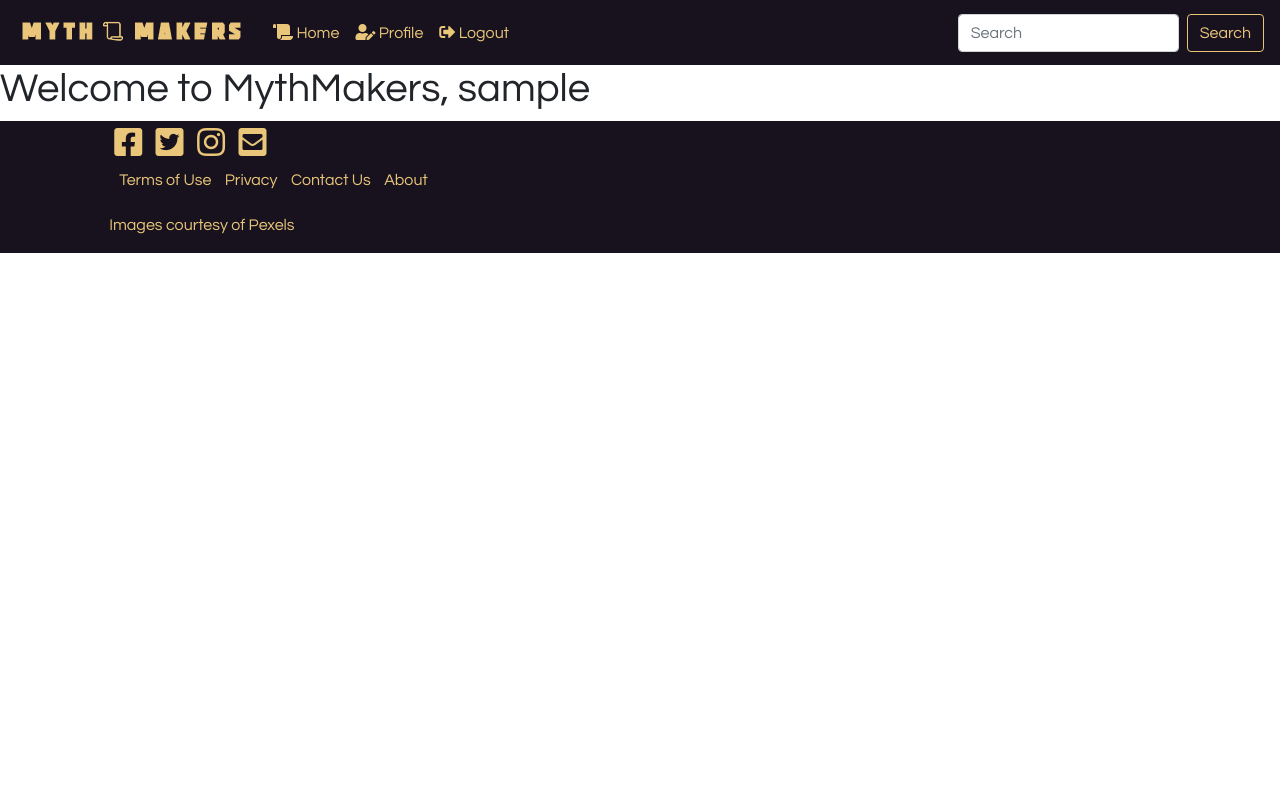
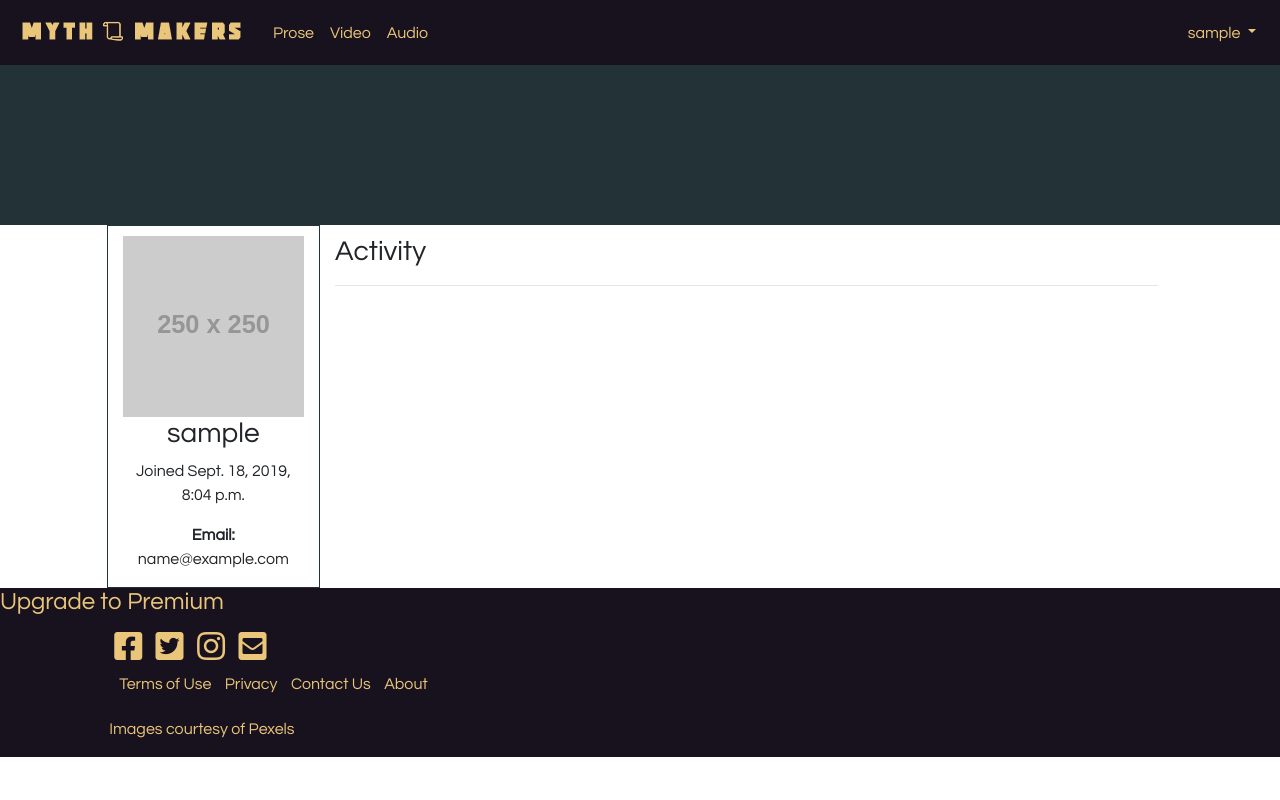
Before and after one commit to TwelvePercentHero/MythMaker, a Django app: page /profile/ in a window 1280 px wide. Run offline with Django 3.2, Linux system fonts and the light colour scheme; the visitor is signed in with stand-in values (Sample User, id 1); grey boxes labelled with a size stand in for pictures from a placeholder-image service; some libraries are stand-ins or nearby versions.

Commit message:
Updated navbar

```diff
--- a/accounts/templates/registration/profile.html
+++ b/accounts/templates/registration/profile.html
@@ -6,7 +6,30 @@
 
 <section class="container-fluid">
     <div class="row">
-        <h1>Welcome to MythMakers, {{ username }}</h1>
+        <div class="col-md-12 header-img">
+        </div>
+    </div>
+</section>
+
+<section class="container-fluid">
+    <div class="row">
+        <div class="col-xs-12 offset-md-1 col-md-2 user-details">
+            <img class="img-fluid" src="https://dummyimage.com/250x250/233237/fff.png&text=Profile+Image">
+            <h3>{{ username }}</h3>
+            <p>Joined {{ user.date_joined }}</p>
+            <p><strong>Email:</strong> {{ user.email }}</p>
+        </div>
+
+        <div class="col-xs-12 col-md-8 activity-pane">
+            <h3>Activity</h3>
+            <hr>
+        </div>
+    </div>
+</section>
+
+<section class="container-fluid dark-section">
+    <div class="row text-center">
+        <h4>Upgrade to Premium</h4>
     </div>
 </section>
 
--- a/main/static/css/styles.css
+++ b/main/static/css/styles.css
@@ -1,3 +1,5 @@
+/* Base Elements */
+
 body {
     font-family: 'Questrial', sans-serif;
 }
@@ -20,6 +22,40 @@ footer ul li {
     list-style: none;
     padding: 5px;
 }
+
+/* Navbar */
+
+.navbar-dark {
+    background-color: #18121E;
+    color: #fff;
+}
+
+.navbar-brand {
+    color: #EAC67A;
+}
+
+.navbar-dark .navbar-nav .nav-link {
+    color: #EAC67A;
+}
+
+.navbar-dark .navbar-nav .nav-link:hover {
+    color: #EDB234;
+}
+
+.navbar-dark .navbar-toggler {
+    border-color: #EAC67A;
+    background-color: #18121E;
+}
+
+.nav-link {
+    color: #EAC67A;
+}
+
+.dropdown-menu {
+    background-color: #18121E;
+}
+
+/* Home Page */
 
 .main-bg {
     height: 100vh;
@@ -44,11 +80,6 @@ footer ul li {
     color: #FFF;
 }
 
-.light-section {
-    background-color: #C2C4C4;
-    color: #18121E;
-}
-
 .dark-section h4 {
     color: #EAC67A;
 }
@@ -61,26 +92,7 @@ footer ul li {
     padding: 20px;
 }
 
-.navbar-dark {
-    background-color: #18121E;
-    color: #fff;
-}
-
-.navbar-brand {
-    color: #EAC67A;
-}
-
-.navbar-dark .navbar-nav .nav-link {
-    color: #EAC67A;
-}
-
-.navbar-dark .navbar-nav .nav-link:hover {
-    color: #EDB234;
-}
-
-.nav-link {
-    color: #EAC67A;
-}
+/* Buttons */
 
 .btn-outline-success {
     color: #EAC67A;
@@ -93,13 +105,34 @@ footer ul li {
     border-color: #FFF;
 }
 
-.navbar-dark .navbar-toggler {
-    border-color: #EAC67A;
-    background-color: #18121E;
-}
-
 .fas {
     color:#EAC67A;
+  }
+
+  /* Profile Page */
+
+  .header-img {
+    height: 20vh;
+    background: url('../images/profile-header.png');
+    background-repeat: no-repeat;
+    background-attachment: scroll;
+    -webkit-background-size: cover;
+    -moz-background-size: cover;
+    -o-background-size: cover;
+    background-size: cover;
+    display: flex;
+    align-items: center;
+    justify-content: center;
+  }
+
+  .user-details {
+      border: 0.5px solid #233237;
+      text-align: center;
+      padding-top: 10px;
+  }
+
+  .activity-pane {
+    padding-top: 10px;
   }
 
 
--- a/main/templates/main/base.html
+++ b/main/templates/main/base.html
@@ -24,28 +24,38 @@
     <div class="collapse navbar-collapse" id="navbarTogglerDemo02">
       <ul class="navbar-nav mr-auto mt-2 mt-lg-0">
         <li class="nav-item">
-          <a class="nav-link" href="{% url 'index' %}"><i class="fas fa-scroll"></i>  Home</a>
-        </li>
-        {% if user.is_authenticated %}
-        <li class="nav-item">
-          <a class="nav-link" href="{% url 'profile' %}"><i class="fas fa-user-edit"></i>  Profile</a>
+          <a class="nav-link" href="#">Prose</a>
         </li>
         <li class="nav-item">
-          <a class="nav-link" href="{% url 'logout' %}"><i class="fas fa-sign-out-alt"></i>  Logout</a>
+          <a class="nav-link" href="#">Video</a>
+        </li>
+        <li class="nav-item">
+          <a class="nav-link" href="#">Audio</a>
+        </li>
+      </ul>
+      <ul class="nav navbar-nav navbar-right">
+        {% if user.is_authenticated %}
+        <li class="nav-item dropdown">
+            <a class="nav-link dropdown-toggle" href="#" id="navbarDropdown" role="button" data-toggle="dropdown" aria-haspopup="true" aria-expanded="false">
+              {{ user.username }}
+            </a>
+            <div class="dropdown-menu" aria-labelledby="navbarDropdown">
+                <a class="nav-link" href="{% url 'profile' %}">Profile</a>
+                <a class="nav-link" href="{% url 'logout' %}">Logout</a>
+            </div>
         </li>
         {% else %}
-        <li class="nav-item">
-          <a class="nav-link" href="{% url 'login' %}"><i class="fas fa-sign-in-alt"></i>  Login</a>
-        </li>
-        <li class="nav-item">
-          <a class="nav-link" href="{% url 'register' %}"><i class="fas fa-user-plus"></i>  Register</a>
+        <li class="nav-item dropdown">
+            <a class="nav-link dropdown-toggle" href="#" id="navbarDropdown" role="button" data-toggle="dropdown" aria-haspopup="true" aria-expanded="false">
+              Options
+            </a>
+            <div class="dropdown-menu" aria-labelledby="navbarDropdown">
+                <a class="nav-link" href="{% url 'login' %}">Login</a>
+                <a class="nav-link" href="{% url 'register' %}">Register</a>
+            </div>
         </li>
         {% endif %}
       </ul>
-      <form class="form-inline my-2 my-lg-0">
-        <input class="form-control mr-sm-2" type="search" placeholder="Search">
-        <button class="btn btn-outline-success my-2 my-sm-0" type="submit">Search</button>
-      </form>
     </div>
   </nav>
 
```
Also changed, not shown: main/static/images/profile-header.png (added).
